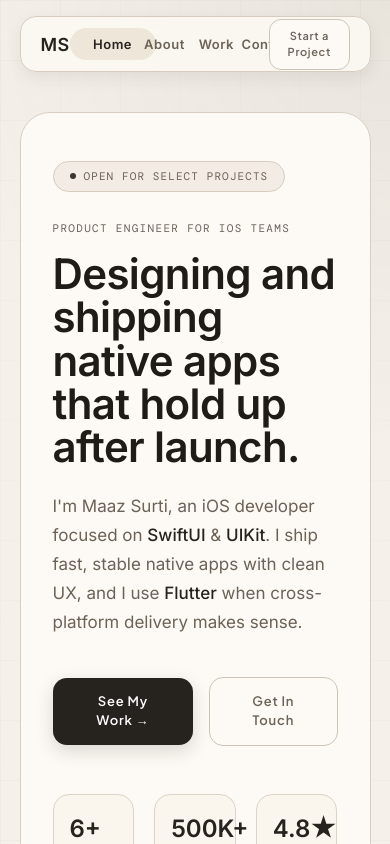
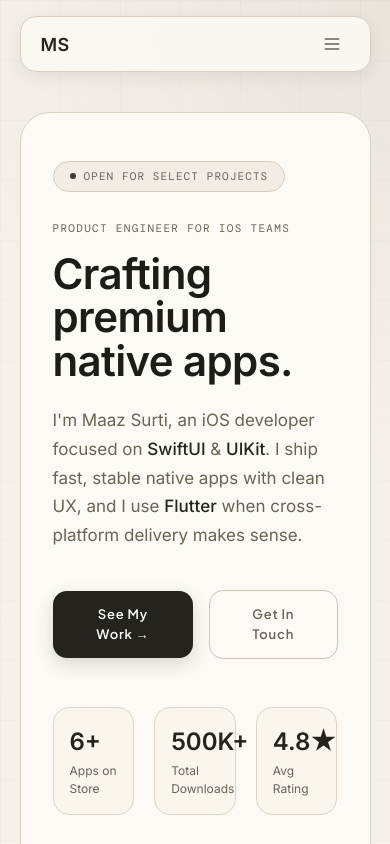
Before and after one commit to maazsurti/maazsurti.github.io, a React (Vite) app: page / in a window 390 px wide. Shown: the top 844 px of the page. Built offline with nearby package versions, Linux system fonts and the light colour scheme.

Commit message:
fix UI issues

```diff
--- a/src/components/AppDetailModal.tsx
+++ b/src/components/AppDetailModal.tsx
@@ -11,6 +11,10 @@ export default function AppDetailModal({ app, onClose }) {
     document.body.style.overflow = 'hidden'
     return () => { document.body.style.overflow = '' }
   }, [])
+
+  const handleBackdropClick = (e: React.MouseEvent<HTMLDivElement>) => {
+    if (e.target === e.currentTarget) onClose()
+  }
 
   useEffect(() => {
     closeBtnRef.current?.focus()
@@ -56,7 +60,7 @@ export default function AppDetailModal({ app, onClose }) {
     <div
       className="fixed inset-0 z-[1000] flex items-center justify-center p-5 animate-fade-in"
       style={{ background: 'rgba(24,20,16,0.58)', backdropFilter: 'blur(8px)' }}
-      onClick={e => e.target === e.currentTarget && onClose()}
+      onClick={handleBackdropClick}
     >
       <div
         ref={dialogRef}
--- a/src/components/Navbar.tsx
+++ b/src/components/Navbar.tsx
@@ -1,12 +1,27 @@
+import { useState } from 'react'
+
 export default function Navbar({ scrollY, activeSection, onNav }) {
   const scrolled = scrollY > 60
+  const [isOpen, setIsOpen] = useState(false)
+
+  const handleNavClick = (s) => () => {
+    onNav(s)
+    setIsOpen(false)
+  }
+
+  const handleContactNavClick = () => {
+    onNav('contact')
+    setIsOpen(false)
+  }
 
   return (
     <nav className="fixed top-4 left-0 right-0 z-[100] flex justify-center px-[5vw]">
+      <div className="relative w-full max-w-[980px]">
+        {/* Main Bar */}
         <div
-        className="w-full max-w-[980px] h-14 rounded-2xl border px-5 flex items-center justify-between transition-all duration-300"
+          className="w-full h-14 rounded-2xl border px-5 flex items-center justify-between transition-all duration-300"
           style={{
-          background:           scrolled ? 'rgba(253,250,245,0.95)' : 'rgba(253,250,245,0.82)',
+            background:           scrolled || isOpen ? 'rgba(253,250,245,0.95)' : 'rgba(253,250,245,0.82)',
             borderColor:          '#d7ccbe',
             backdropFilter:       'blur(10px)',
             WebkitBackdropFilter: 'blur(10px)',
@@ -17,7 +32,8 @@ export default function Navbar({ scrollY, activeSection, onNav }) {
             MS
           </span>
 
-      <div className="grid grid-cols-4 gap-2 items-center h-8">
+          {/* Desktop Nav */}
+          <div className="hidden md:grid grid-cols-4 gap-2 items-center h-8">
             {['home','about','work','contact'].map(s => (
               <button
                 key={s}
@@ -27,15 +43,64 @@ export default function Navbar({ scrollY, activeSection, onNav }) {
                   color: activeSection === s ? '#26231f' : '',
                   background: activeSection === s ? '#efe6da' : 'transparent',
                 }}
-            onClick={() => onNav(s)}
+                onClick={handleNavClick(s)}
               >
                 {s}
               </button>
             ))}
           </div>
-      <button className="btn-outline px-4 py-2 rounded-xl text-[11px]" onClick={() => onNav('contact')}>
+
+          <button className="hidden md:flex btn-outline px-4 py-2 rounded-xl text-[11px]" onClick={handleContactNavClick}>
             Start a Project
           </button>
+
+          {/* Mobile Toggle Button */}
+          <button
+            className="md:hidden flex items-center justify-center w-9 h-9 text-brand-dim rounded-full transition-colors hover:bg-black/5"
+            onClick={() => setIsOpen(!isOpen)}
+            aria-label="Toggle Menu"
+          >
+            <svg width="20" height="20" viewBox="0 0 24 24" fill="none" stroke="currentColor" strokeWidth="2" strokeLinecap="round">
+              <path d={isOpen ? "M6 18L18 6M6 6l12 12" : "M4 6h16M4 12h16M4 18h16"} />
+            </svg>
+          </button>
+        </div>
+
+        {/* Mobile Dropdown */}
+        {isOpen && (
+          <div
+            className="absolute top-[calc(100%+8px)] left-0 w-full rounded-2xl border p-2 flex flex-col gap-1 md:hidden animate-fade-in"
+            style={{
+              background: 'rgba(253,250,245,0.95)',
+              borderColor: '#d7ccbe',
+              backdropFilter: 'blur(10px)',
+              WebkitBackdropFilter: 'blur(10px)',
+              boxShadow: '0 10px 30px rgba(67,52,38,0.15)'
+            }}
+          >
+            {['home','about','work','contact'].map(s => (
+              <button
+                key={s}
+                type="button"
+                className="nav-link w-full flex items-center justify-start h-11 px-4 rounded-xl leading-[1]"
+                style={{
+                  color: activeSection === s ? '#26231f' : '',
+                  background: activeSection === s ? '#efe6da' : 'transparent',
+                }}
+                onClick={handleNavClick(s)}
+              >
+                {s}
+              </button>
+            ))}
+            <div className="h-px w-full bg-[#d7ccbe] my-1" />
+            <button
+              className="w-full flex h-11 text-center items-center justify-center btn-primary rounded-xl text-[13px] tracking-normal shadow-none hover:-translate-y-0"
+              onClick={handleContactNavClick}
+            >
+              Let's Chat
+            </button>
+          </div>
+        )}
       </div>
     </nav>
   )
--- a/src/components/ScreenshotCarousel.tsx
+++ b/src/components/ScreenshotCarousel.tsx
@@ -18,6 +18,7 @@ export default function ScreenshotCarousel({ screenshots, color }) {
   }
   const prev = () => go((active - 1 + screenshots.length) % screenshots.length, -1)
   const next = () => go((active + 1) % screenshots.length, 1)
+  const handleDotClick = (index) => () => go(index)
 
   useEffect(() => {
     const handler = (e) => {
@@ -104,7 +105,7 @@ export default function ScreenshotCarousel({ screenshots, color }) {
         {screenshots.map((s, i) => (
           <button
             key={i}
-            onClick={() => go(i)}
+            onClick={handleDotClick(i)}
             className="relative overflow-hidden rounded-[8px] p-0 cursor-pointer flex-shrink-0 transition-all duration-[250ms]"
             style={{
               width: i === active ? 44 : 36,
--- a/src/components/StoreBadge.tsx
+++ b/src/components/StoreBadge.tsx
@@ -14,11 +14,13 @@ export default function StoreBadge({ type, url, color, compact = false }) {
   const label   = isApple ? 'App Store'          : 'Google Play'
   const sub     = isApple ? 'Download on the'    : 'Get it on'
 
+  const handleBadgeClick = (e) => e.stopPropagation()
+
   if (compact) {
     return (
       <a
         href={url} target="_blank" rel="noopener noreferrer"
-        onClick={e => e.stopPropagation()}
+        onClick={handleBadgeClick}
         title={`View on ${label}`}
         className="inline-flex items-center gap-1.5 font-mono text-[10px] text-brand-dim
                    bg-brand-surface border border-[#d8cec1] rounded-[8px] px-2.5 py-[5px]
--- a/src/index.css
+++ b/src/index.css
@@ -15,6 +15,10 @@ body {
   color: #26231f;
   font-family: 'Manrope', 'Inter', -apple-system, BlinkMacSystemFont, 'Segoe UI', sans-serif;
   overflow-x: hidden;
+}
+
+section {
+  scroll-margin-top: 110px;
 }
 
 /* ── Gradient text utility ─────────────────────────────────────────────────── */
--- a/src/sections/Contact.tsx
+++ b/src/sections/Contact.tsx
@@ -1,4 +1,8 @@
 export default function Contact() {
+  const handleChatClick = () => {
+    // TODO: Implement chat action
+  };
+
   return (
     <section id="contact" className="relative z-[1]">
       <div className="rounded-[28px] border border-[#d8cec1] bg-brand-surface p-8 md:p-10 text-center">
@@ -30,7 +34,7 @@ export default function Contact() {
             </svg>
             <span>hi@maazsurti.com</span>
           </a>
-          <button className="btn-outline justify-center px-5">Book Discovery Call</button>
+          <button onClick={handleChatClick} className="btn-outline justify-center px-5">Let's Chat</button>
         </div>
           <div className="flex gap-3 mt-5 justify-center flex-wrap">
             {[['GitHub','#'],['Twitter / X','#'],['LinkedIn','#'],['App Store','#']].map(([label,href]) => (
--- a/src/sections/Hero.tsx
+++ b/src/sections/Hero.tsx
@@ -1,6 +1,9 @@
 import { apps } from '../Utilities/data/apps'
 
 export default function Hero({ scrollY }) {
+  const handleViewWorkClick = () => document.getElementById('work')?.scrollIntoView({ behavior:'smooth' })
+  const handleContactClick = () => document.getElementById('contact')?.scrollIntoView({ behavior:'smooth' })
+
   return (
     <section id="home" className="relative overflow-hidden mb-20">
       <div className="rounded-[30px] border border-[#d8cec1] bg-brand-surface px-8 md:px-12 py-12 md:py-14">
@@ -16,11 +19,9 @@ export default function Hero({ scrollY }) {
           </p>
           <h1 className="font-outfit font-extrabold leading-[1.03] tracking-[-0.015em] mb-6 text-[#1f1b17]"
             style={{ fontSize: 'clamp(42px,6vw,76px)' }}>
-            Designing and shipping
+            Crafting premium
             <br />
-            native apps that hold up
-            <br />
-            after launch.
+            native apps.
           </h1>
 
           <p className="font-outfit text-[17px] text-brand-dim leading-[1.7] max-w-[560px] mb-10">
@@ -31,10 +32,10 @@ export default function Hero({ scrollY }) {
           </p>
 
           <div className="flex gap-4 items-center">
-            <button className="btn-primary" onClick={() => document.getElementById('work')?.scrollIntoView({ behavior:'smooth' })}>
+            <button className="btn-primary" onClick={handleViewWorkClick}>
               See My Work →
             </button>
-            <button className="btn-outline" onClick={() => document.getElementById('contact')?.scrollIntoView({ behavior:'smooth' })}>
+            <button className="btn-outline" onClick={handleContactClick}>
               Get In Touch
             </button>
           </div>
--- a/src/sections/Work.tsx
+++ b/src/sections/Work.tsx
@@ -2,6 +2,8 @@ import { apps } from '../Utilities/data/apps'
 import AppCard from '../components/AppCard'
 
 export default function Work({ onSelectApp }) {
+  const handleAppSelect = (app) => () => onSelectApp(app)
+
   return (
     <section id="work" className="relative z-[1] mb-20">
       <div className="rounded-[28px] border border-[#d8cec1] bg-brand-surface p-8 md:p-10">
@@ -14,7 +16,7 @@ export default function Work({ onSelectApp }) {
 
         <div className="grid gap-5" style={{ gridTemplateColumns:'repeat(auto-fill,minmax(300px,1fr))' }}>
           {apps.map(app => (
-            <AppCard key={app.id} app={app} onClick={() => onSelectApp(app)} />
+            <AppCard key={app.id} app={app} onClick={handleAppSelect(app)} />
           ))}
         </div>
       </div>
```
Lines whose indentation alone changed are shown as unchanged.
